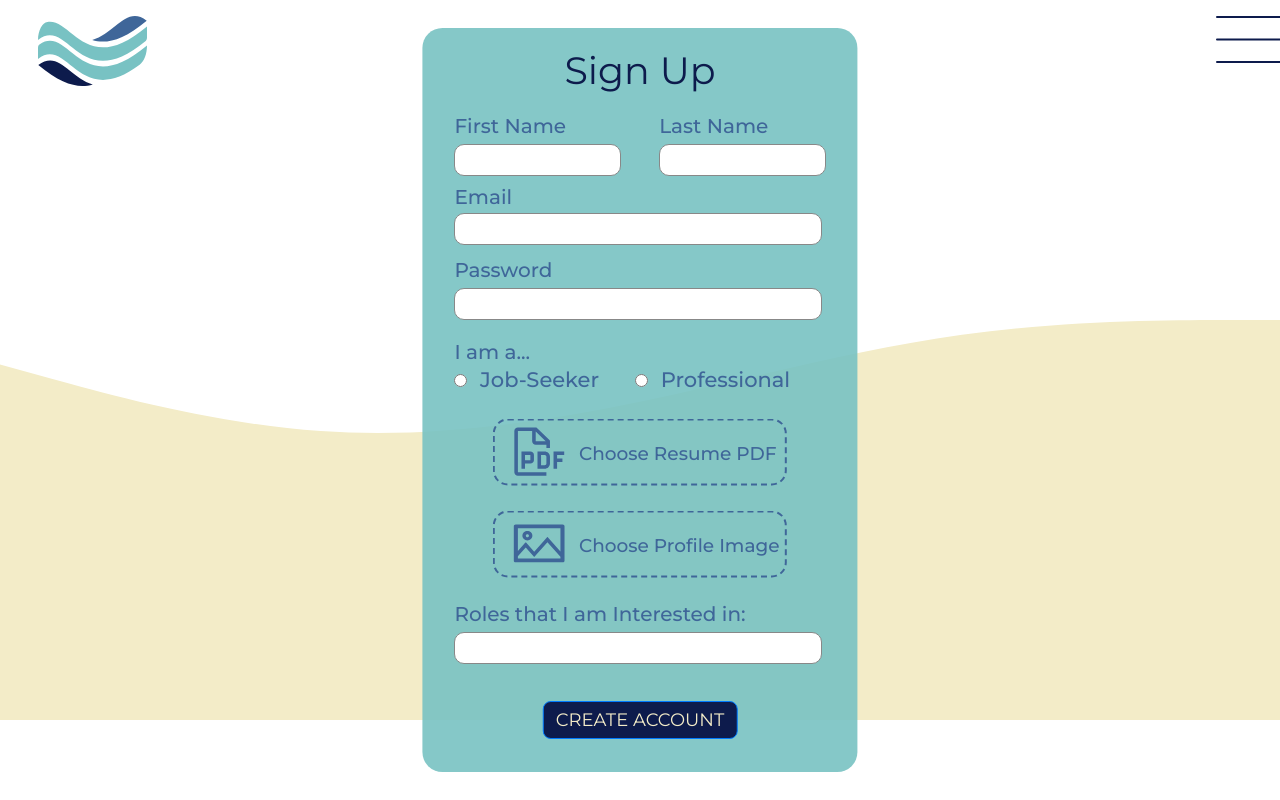
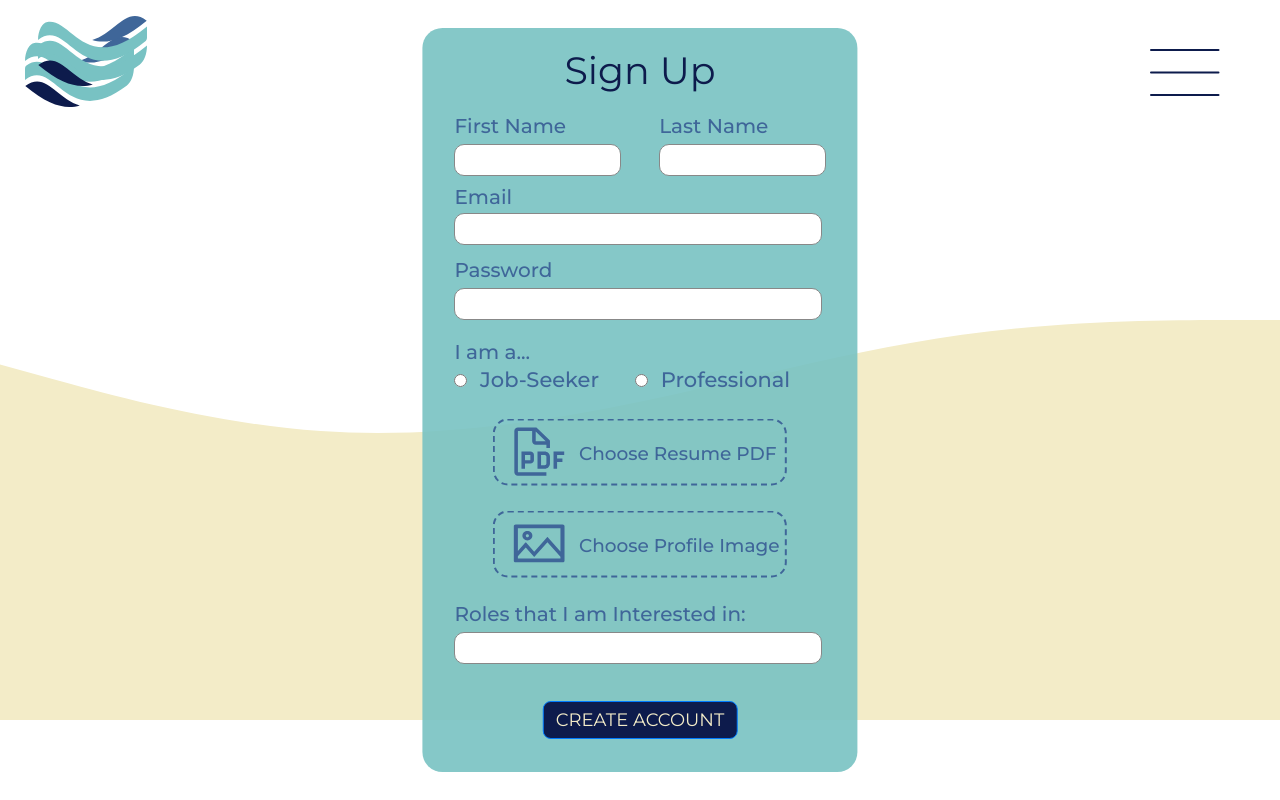
Before and after one commit to annavillena/resDeck, a React (Create React App) app in the folder client/: page /Signup in a window 1280 px wide. Built offline with nearby package versions, Linux system fonts and the light colour scheme; sample sign-in values are in the browser's storage.

Commit message:
adding user name to menu and removing menu from sign up page

```diff
--- a/client/src/App.js
+++ b/client/src/App.js
@@ -5,18 +5,31 @@ import NotFound from "./views/NotFound";
 import SignIn from "./components/SignIn";
 import Feed from "./components/Feed";
 import httpUser from "./httpUser";
+import NavBar from "./components/NavBar/NavBar";
+import Logout from "./Logout";
 
 const App = () => {
   const [currentUser, setCurrentUser] = useState(httpUser.getCurrentUser());
+  const OnLogout = () => {
+    httpUser.logOut();
+    setCurrentUser(null);
+  };
 
   return (
     <div>
+      {
+        currentUser &&
+        <NavBar currentUserName={currentUser.name}/>
+      }
       <Switch>
         <Route exact path="/Home" component={Home} />
         <Route path="/Signup" render={(props) => {
             return <SignIn {...props} setCurrentUser={setCurrentUser}/>
         }} />
         <Route exact path="/Feed" component={Feed} />
+        <Route path="/Logout" render={(props) => {
+            return <Logout Logout={OnLogout} />
+        }}/>
         <Route exact path="/">
           <Redirect to="/Home" />
         </Route>
--- /dev/null
+++ b/client/src/Logout.js
@@ -0,0 +1,12 @@
+import React, {useEffect} from 'react'
+import { Redirect } from 'react-router-dom'
+
+const Logout = (props) => {
+    useEffect(() => {
+        props.Logout();
+    }, []);
+
+    return <Redirect to="/Home" />
+};
+
+export default Logout;
--- a/client/src/components/Menu/Menu.js
+++ b/client/src/components/Menu/Menu.js
@@ -120,7 +120,7 @@ const Menu = (props) => {
                 </svg>
 
                 <Link to='/profile'>
-                    <h1>{props.name || 'Wally Worker'}</h1>
+                    <h1>{props.currentUserName || 'Wally Worker'}</h1>
                 </Link>
 
                 <MenuOptions>
@@ -144,7 +144,7 @@ const Menu = (props) => {
                     </Link>
                 </MenuOptions>
 
-                <Link to='/'>
+                <Link to='/Logout'>
                     <LogoutContainer>
                         <h2>LOGOUT</h2>
                         <svg width="34" height="31" viewBox="0 0 34 31" fill="none" xmlns="http://www.w3.org/2000/svg">
--- a/client/src/components/NavBar/NavBar.js
+++ b/client/src/components/NavBar/NavBar.js
@@ -4,7 +4,7 @@ import Logo from '../Logo'
 import Menu from '../Menu/Menu'
 import './NavBar.css';
 
-const NavBar = () => {
+const NavBar = (props) => {
     return (
         <div>
             <div id='nav-container'>
@@ -15,7 +15,7 @@ const NavBar = () => {
                 </div>
 
                 <div className='right-side-navbar'>
-                    <Menu />
+                    <Menu currentUserName={props.currentUserName}/>
                 </div>
             </div>
         </div>
--- a/client/src/components/SignIn.js
+++ b/client/src/components/SignIn.js
@@ -129,14 +129,6 @@ const SignIn = (props) => {
                 </svg>
             </div>
 
-            <div className = "menu">
-                <svg width="70" height="47" viewBox="0 0 70 47" fill="none" xmlns="http://www.w3.org/2000/svg">
-                <path d="M1 23.5H68.5" stroke="#0D1B4C" stroke-width="2" stroke-linecap="round" stroke-linejoin="round"/>
-                <path d="M1 1H68.5" stroke="#0D1B4C" stroke-width="2" stroke-linecap="round" stroke-linejoin="round"/>
-                <path d="M1 46H68.5" stroke="#0D1B4C" stroke-width="2" stroke-linecap="round" stroke-linejoin="round"/>
-                </svg>
-            </div>
-
             <div className = "swirl">
                 <svg viewBox="0 0 1440 450" fill="none" xmlns="http://www.w3.org/2000/svg">
                 <path fill-rule="evenodd" clip-rule="evenodd" d="M0 50L60.125 66.6667C120.25 83.3333 240.5 116.667 360.75 125C481 133.333 601.25 116.667 721.5 91.6667C841.75 66.6667 962 33.3333 1082.25 16.6667C1202.5 0 1322.75 0 1382.88 0H1443V450H1382.88C1322.75 450 1202.5 450 1082.25 450C962 450 841.75 450 721.5 450C601.25 450 481 450 360.75 450C240.5 450 120.25 450 60.125 450H0V50Z" fill="#F3ECC8"/>
--- a/package.json
+++ b/package.json
@@ -37,6 +37,7 @@
     "nodemon": "^1.19.4",
     "path": "^0.12.7",
     "react-bootstrap": "^1.5.2",
+    "react-router-dom": "^5.2.0",
     "should": "^13.2.3",
     "supertest": "^4.0.2"
   },
```
Also changed, not shown: 1 other file (tests, documents, lock files or other folders).
